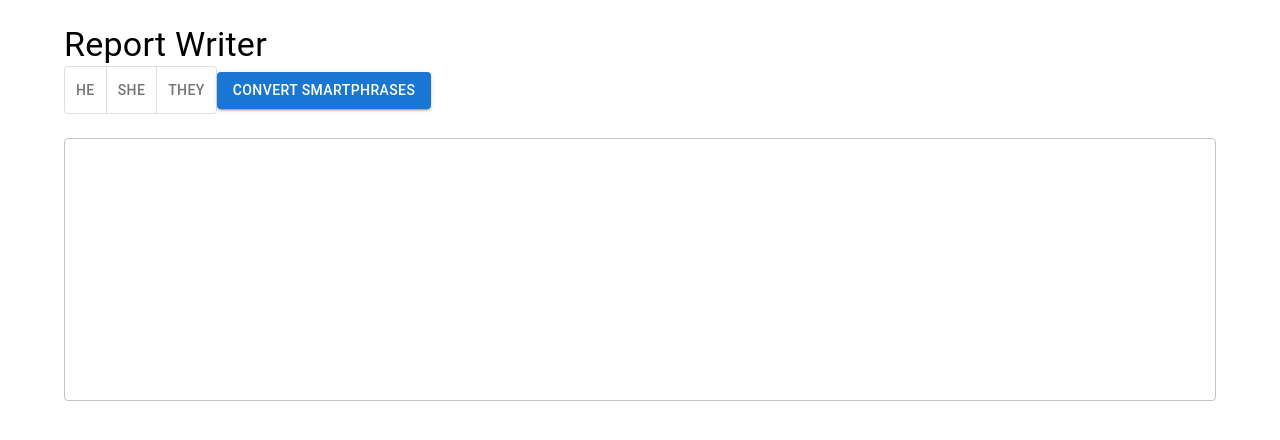
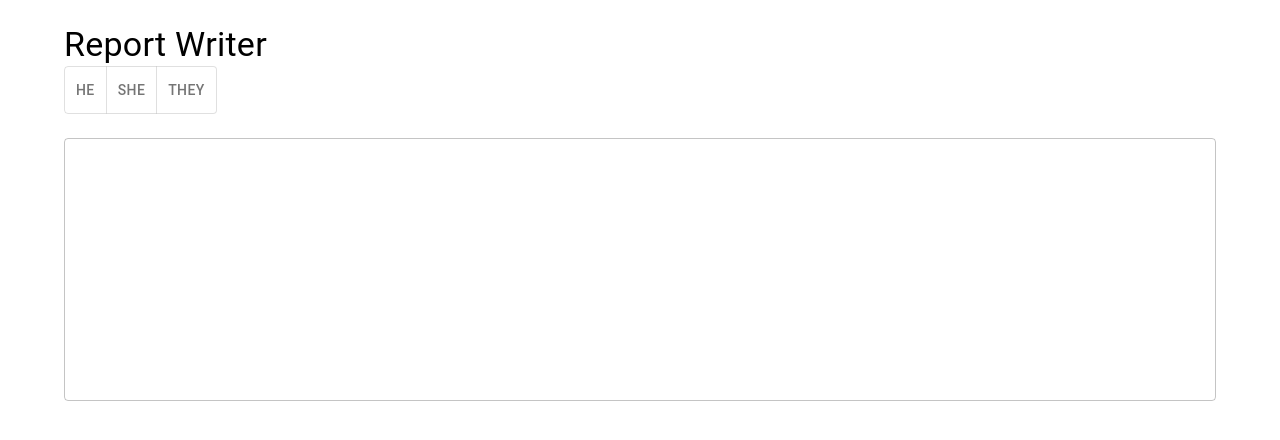
Before and after one commit to chajx1/audiology-report-writer, a React (Create React App) app in the folder frontend/: page /writer in a window 1280 px wide. Shown: the top 440 px of the page. Built offline with nearby package versions, Linux system fonts and the light colour scheme.

Commit message:
Remove "Convert Smartphrases" button

```diff
--- a/frontend/src/ReportWriterPage.tsx
+++ b/frontend/src/ReportWriterPage.tsx
@@ -41,9 +41,7 @@ function transformReport(report: string, gender: string | null): string {
         smartphrase += report.slice(idx, idx + 1);
         idx++;
       }
-      console.log(`smartphrase: ${smartphrase}`);
       let template = lookupSmartphrase(smartphrase);
-      console.log(template);
       if (template !== "") {
         newReport = newReport.replace(smartphrase, template);
         console.log(`new report: ${newReport}`);
@@ -130,13 +128,6 @@ function ReportWriterPage() {
         </ToggleButtonGroup>
       )}
 
-      <Button
-        variant="contained"
-        onClick={() => setReport(transformReport(report, gender))}
-      >
-        Convert Smartphrases
-      </Button>
-
       <TextField
         inputRef={textField}
         multiline
```
